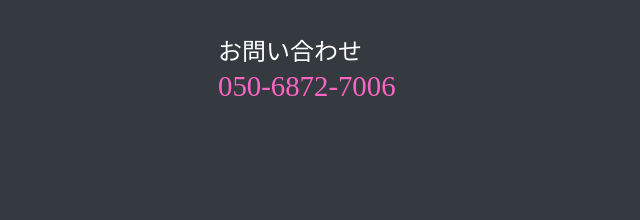
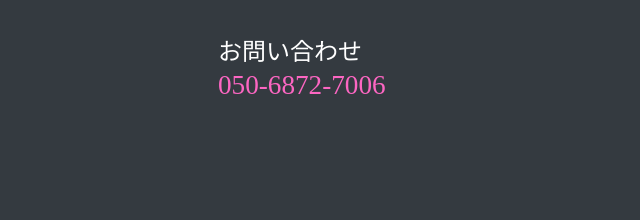
Before and after one commit to exo2017/TESOFFICIAL, a plain HTML site: page index.html in a window 1280 px wide. Shown: the part 3810-4030 px from the top of the page, 247-887 px from the left. Drawn offline with nearby package versions, Linux system fonts and the light colour scheme; a script that the page names is missing.

Commit message:
githubでbuildfailしていたのでサイズ変更して再度push

```diff
--- a/css/modern-business.css
+++ b/css/modern-business.css
@@ -220,6 +220,6 @@ footer a {
 }
 
 footer .tel {
-  font-size: 1.8rem;
+  font-size: 1.7rem;
   color: #FC66C2;
 }
```
